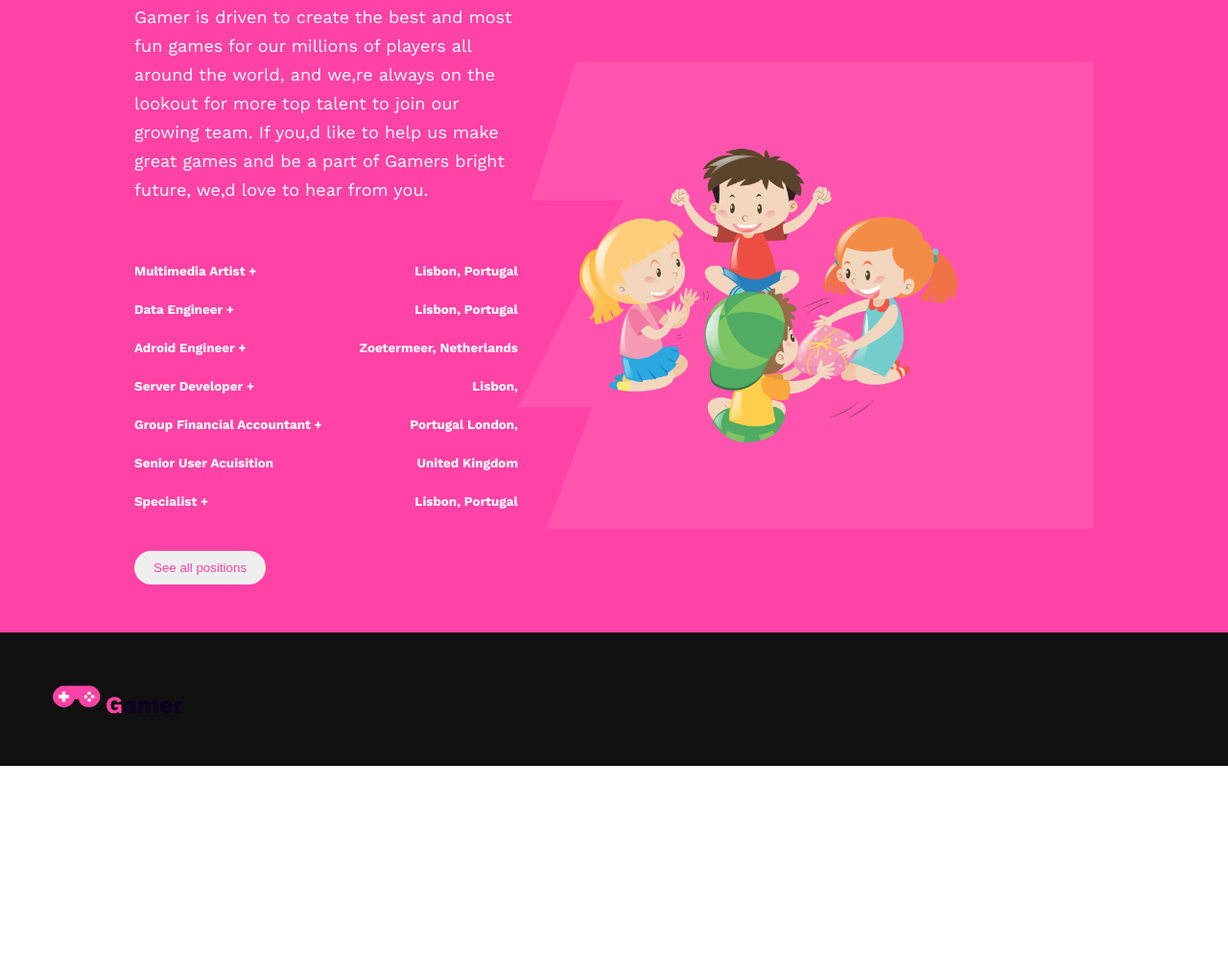
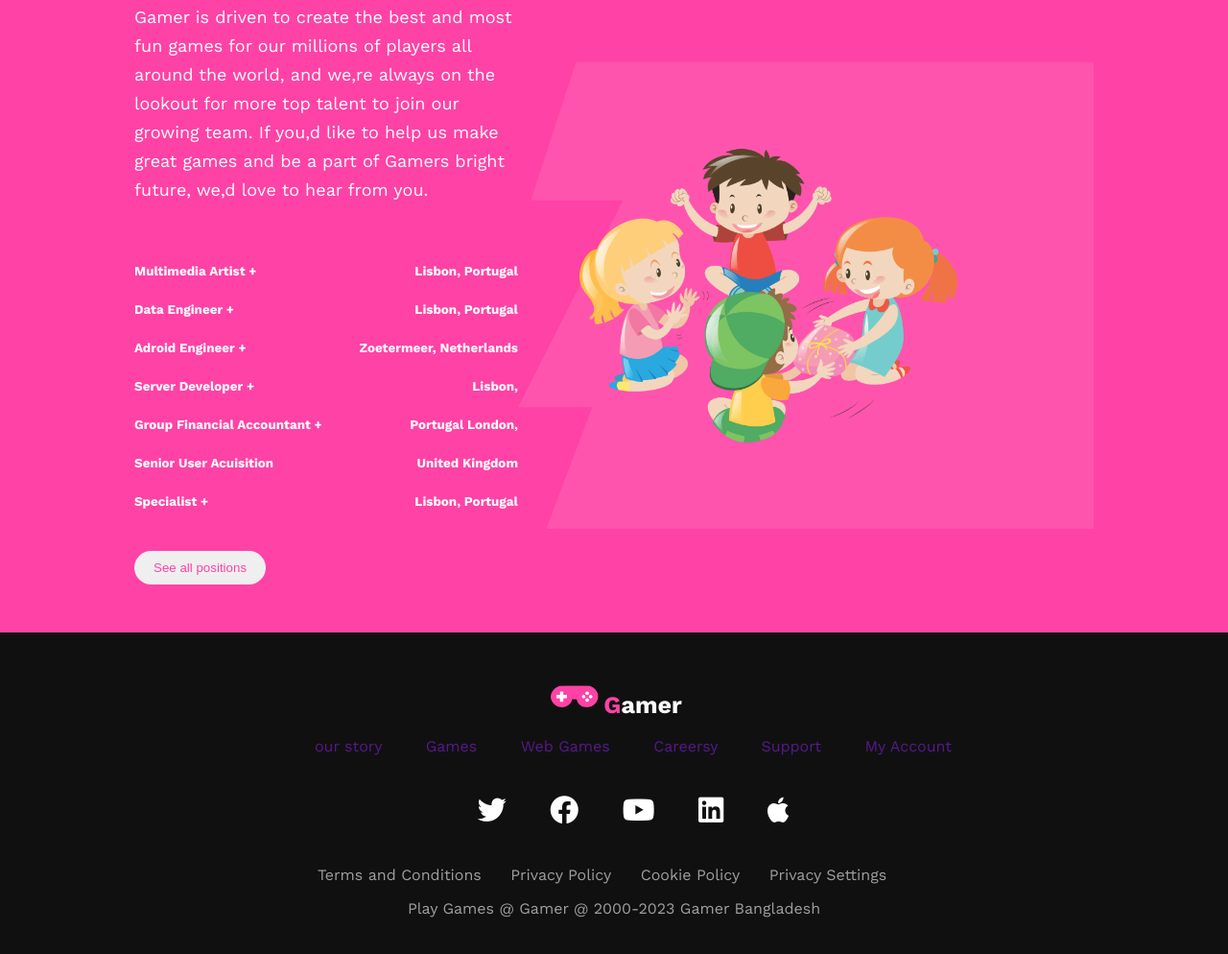
Before and after one commit to khandaker-nobinoor-islam/Gamer-assignment-2, a plain HTML site: page index.html in a window 1280 px wide. Shown: the part 3746-4740 px from the top of the page at 96% size. Before the commit the page ends 4544 px from the top, so only its background shows below. Drawn offline with nearby package versions, Linux system fonts and the light colour scheme.

Commit message:
add footer create section

```diff
--- a/css/style.css
+++ b/css/style.css
@@ -222,7 +222,7 @@ span{
 }
 /* online game ends here */
 
-/* product image style here */
+/*double carton product image style here */
 .product-image-container{
     align-items: center;
     display: flex;
@@ -260,6 +260,7 @@ span{
 .product-image-content-2{
     text-align: right;
     padding-right: 240px;
+
 
 }
 .product-title-2{
@@ -363,38 +364,48 @@ section.artist-section {
 }
 
 /* footer style here */
+.social-links a{
+    font-size: 30px;
+    color: white;
+    padding-left: 40px;
+}
+
+.footer1{
+    color: white;
+}
+.primay-tream{
+    margin-top: 40px;
+}
+.primay-tream a{
+    margin-right: 25px;
+    text-decoration: none;
+    color: rgba(255, 255, 255, 0.60);
+    text-align: center;
+    font-size: 16px;
+    font-weight: 500;
+    line-height: normal;
+
+}
+.footer-area{
+    padding: 20px;
+    margin-bottom: 20px;
+}
+.footer-area a{
+   padding-left: 40px;
+   text-decoration: none;
+}
+
 .footer-color{
     background: #111010;
     padding: 50px;
     color: white;
+    text-align: center;
 }
-.footer-title{
-    color: #E55473;
-    font-family: Lato;
+
+.receive{
+    color: rgba(255, 255, 255, 0.60);
     text-align: center;
-    font-size: 48px;
-    font-style: normal;
-    font-weight: 800;
+    font-size: 16px;
+    font-weight: 500;
     line-height: normal;
 }
-.footer-title span{
-    color: #FFFFFF;
-}
-.footer-discription{
-    color: rgba(255, 255, 255, 0.90);
-    text-align: center;
-    font-family: Lato;
-    font-size: 18px;
-    font-style: normal;
-    font-weight: 400;
-    line-height: 30px;
-}
-.receive{
-    color: rgba(255, 255, 255, 0.40);
-    text-align: center;
-    font-family: Lato;
-    font-size: 16px;
-    font-style: normal;
-    font-weight: 400;
-    line-height: normal;
-}
--- a/index.html
+++ b/index.html
@@ -4,12 +4,14 @@
     <meta charset="UTF-8">
     <meta name="viewport" content="width=device-width, initial-scale=1.0">
     <title>Gamer</title>
+     <!-- ----- CUSTOM CSS LINK ---- -->
     <link rel="stylesheet" href="css/style.css">
     <link rel="stylesheet" href="css/responsive.css">
+     <!-- ----FONT AWESOME LINK ---- -->
     <link rel="stylesheet" href="https://cdnjs.cloudflare.com/ajax/libs/font-awesome/6.4.0/css/all.min.css" integrity="sha512-iecdLmaskl7CVkqkXNQ/ZH/XLlvWZOJyj7Yy7tcenmpD1ypASozpmT/E0iPtmFIB46ZmdtAc9eNBvH0H/ZpiBw==" crossorigin="anonymous" referrerpolicy="no-referrer" />
 </head>
 <body>
-     <!-- navbar starts here -->
+     <!-- navbar starts here section -->
     <header>
         <nav>
             <div class="naver-container">
@@ -26,7 +28,7 @@
     </header>
     <!-- navbar ends here -->
     <main>
-        <!-- banner start here -->
+        <!-- banner start here section -->
         <section>
             <div class="gamer-container">
                 <div class="gamer-text">
@@ -45,7 +47,7 @@
         </section>
         <!-- banner ends here -->
 
-        <!-- about start here -->
+        <!-- about start here section -->
         <section>
             <div class="about-section-img">
                 <div class="about-photo">
@@ -63,7 +65,7 @@
         </section>
         <!-- about ends here -->
 
-        <!-- online game start here -->
+        <!-- online game start here section -->
         <section class="online-game-container">
             <h3 class="game-title">Online Games <span1 class="span">Funny Videos</span1></h3>
             <p class="game-description">
@@ -93,7 +95,7 @@
         </section>
         <!-- online game ends here -->
 
-        <!-- product image start here -->
+        <!-- product image start here section -->
         <section>
             <div class="product-image-container">
                 <div class="product-image-content">
@@ -106,7 +108,7 @@
                 </div>
             </div>
         </section>
-
+        <!-- double carton start here section -->
         <section>
             <div class="product-image-container">
                 <div class="product-photo">
@@ -121,7 +123,7 @@
             </div>
         </section>
 
-        <!-- artist start here -->
+        <!-- artist start here section -->
         <section class="artist-section">
             <div class="artist-section-wrap">
                 <div class="artist-section-top">
@@ -184,7 +186,7 @@
                 </div>
             </div>
         </section>
-        <!-- Careers start here -->
+        <!-- Careers start here section -->
         <section class="careers-container-section">
             <div class="careers-section-warp">
                 <div class="careers-container">
@@ -209,15 +211,41 @@
         </section>
         <!-- Careers ends here -->
     </main>
+
+    <!-- footer start here section -->
     <footer>
         <div class="footer-color">
             <div>
                 <div class="logo-container">
-                    <img class="logo-photo" src="./images/Frame.png" alt="logo"><span>G<span class="hive">amer</span></span>
+                    <img class="logo-photo" src="./images/Frame.png" alt="logo"><span>G<span class="footer1">amer</span></span>
                 </div>
-
+                <div class="footer-area">
+                    <a href="">our story</a>
+                    <a href="">Games</a>
+                    <a href="">Web Games</a>
+                    <a href="">Careersy</a>
+                    <a href="">Support</a>
+                    <a href="">My Account</a>
+                </div>
+                <div class="social-links">
+                    <a href=""><img src=""><i class="fa-brands fa-twitter"></i></a>
+                    <a href=""><img src=""><i class="fa-brands fa-facebook"></i></a>
+                    <a href=""><img src=""><i class="fa-brands fa-youtube"></i></a>
+                    <a href=""><img src=""><i class="fa-brands fa-linkedin"></i></a>
+                    <a href=""><img src=""><i class="fa-brands fa-apple"></i></a>
+                </div>
+                <div class="primay-tream">
+                    <a href="">Terms and Conditions</a>
+                    <a href="">Privacy Policy</a>
+                    <a href="">Cookie Policy</a>
+                    <a href="">Privacy Settings</a>
+                </div>
+                <div>
+                    <p class="receive">Play Games @ Gamer @ 2000-2023 Gamer Bangladesh</p>
+                </div>
             </div>
         </div>
     </footer>
+     <!-- footer ends here -->
 </body>
 </html>
```
